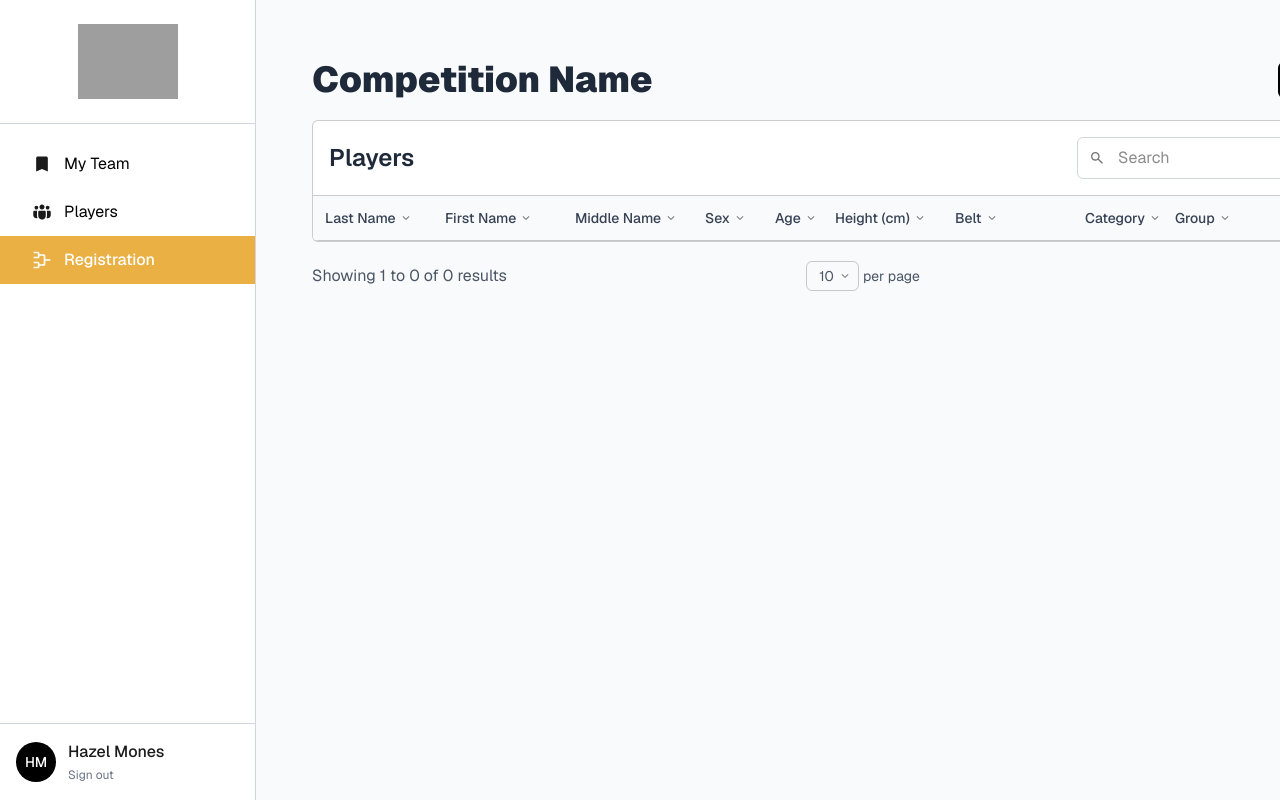
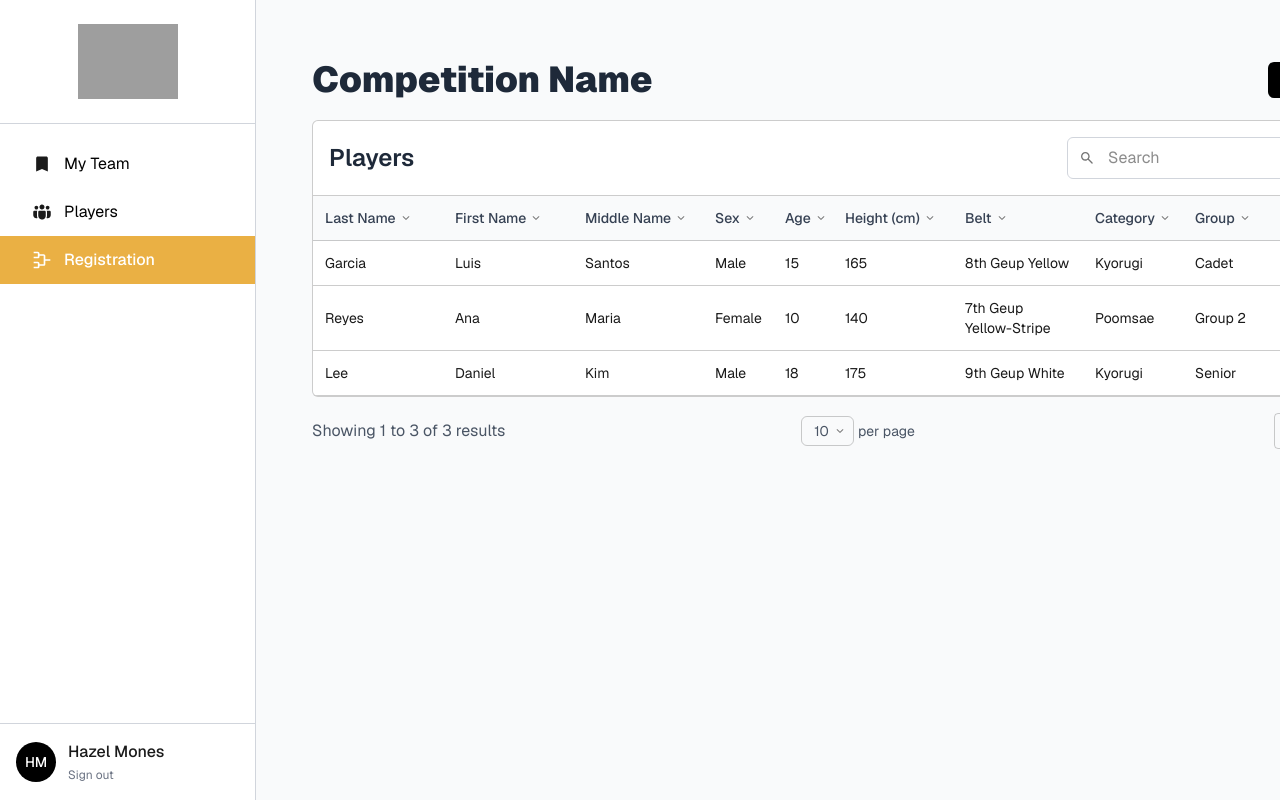
Before and after one commit to rvcarcueva2/pti-web, a Next.js app in the folder web/: page /user-dashboard/registration/players in a window 1280 px wide. Shown: the top 800 px of the page. Built offline with nearby package versions, Linux system fonts and the light colour scheme; grey boxes are pictures that could not be loaded.

Commit message:
modified registration players page

```diff
--- a/web/app/user-dashboard/registration/players/page.tsx
+++ b/web/app/user-dashboard/registration/players/page.tsx
@@ -20,20 +20,20 @@ export default function CompetitionPage() {
   const [sortColumn, setSortColumn] = useState('');
   const [sortDirection, setSortDirection] = useState<'asc' | 'desc'>('asc');
   const [isModalOpen, setIsModalOpen] = useState(false);
-  const [players, setPlayers] = useState<Player[]>([]);
+  const [players, setPlayers] = useState<Player[]>(getSamplePlayers());
   const [newPlayer, setNewPlayer] = useState<Player>(emptyPlayer());
   const [editIndex, setEditIndex] = useState<number | null>(null);
 
   const columns = [
-    { label: 'Last Name', key: 'lastName', width: 'w-[120px]' },
+    { label: 'Last Name', key: 'lastName', width: 'w-[130px]' },
     { label: 'First Name', key: 'firstName', width: 'w-[130px]' },
     { label: 'Middle Name', key: 'middleName', width: 'w-[130px]' },
     { label: 'Sex', key: 'sex', width: 'w-[70px]' },
     { label: 'Age', key: 'age', width: 'w-[60px]' },
     { label: 'Height (cm)', key: 'height', width: 'w-[120px]' },
     { label: 'Belt', key: 'belt', width: 'w-[130px]' },
-    { label: 'Category', key: 'category', width: 'w-[90px]' },
-    { label: 'Group', key: 'group', width: 'w-[130px]' },
+    { label: 'Category', key: 'category', width: 'w-[100px]' },
+    { label: 'Group', key: 'group', width: 'w-[100px]' },
   ];
 
   function emptyPlayer(): Player {
@@ -48,6 +48,44 @@ export default function CompetitionPage() {
       category: '',
       group: '',
     };
+  }
+
+  function getSamplePlayers(): Player[] {
+    return [
+      {
+        lastName: 'Garcia',
+        firstName: 'Luis',
+        middleName: 'Santos',
+        sex: 'Male',
+        age: '15',
+        height: '165',
+        belt: '8th Geup Yellow',
+        category: 'Kyorugi',
+        group: 'Cadet',
+      },
+      {
+        lastName: 'Reyes',
+        firstName: 'Ana',
+        middleName: 'Maria',
+        sex: 'Female',
+        age: '10',
+        height: '140',
+        belt: '7th Geup Yellow-Stripe',
+        category: 'Poomsae',
+        group: 'Group 2',
+      },
+      {
+        lastName: 'Lee',
+        firstName: 'Daniel',
+        middleName: 'Kim',
+        sex: 'Male',
+        age: '18',
+        height: '175',
+        belt: '9th Geup White',
+        category: 'Kyorugi',
+        group: 'Senior',
+      },
+    ];
   }
 
   const handleSort = (column: string) => {
@@ -182,7 +220,7 @@ export default function CompetitionPage() {
                   </td>
                 ))}
                 <td className="p-3 text-left">
-                  <div className="flex items-center gap-3 -ml-8">
+                  <div className="flex items-center gap-3 ml-8">
                     <button
                       onClick={() => handleEditPlayer(index)}
                       className="cursor-pointer flex items-center gap-1 hover:underline text-sm text-[#EAB044]"
```
Lines whose indentation alone changed are shown as unchanged.
